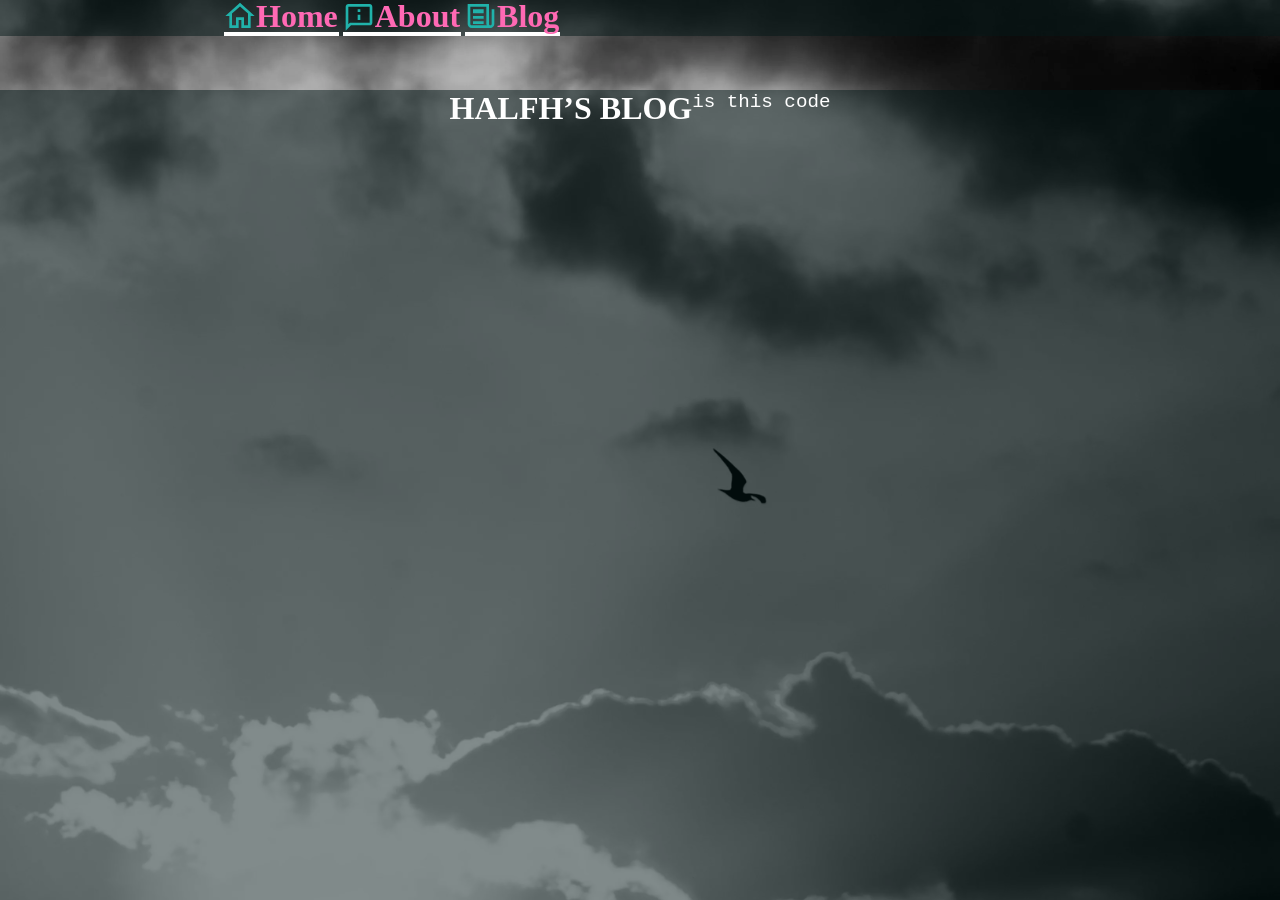
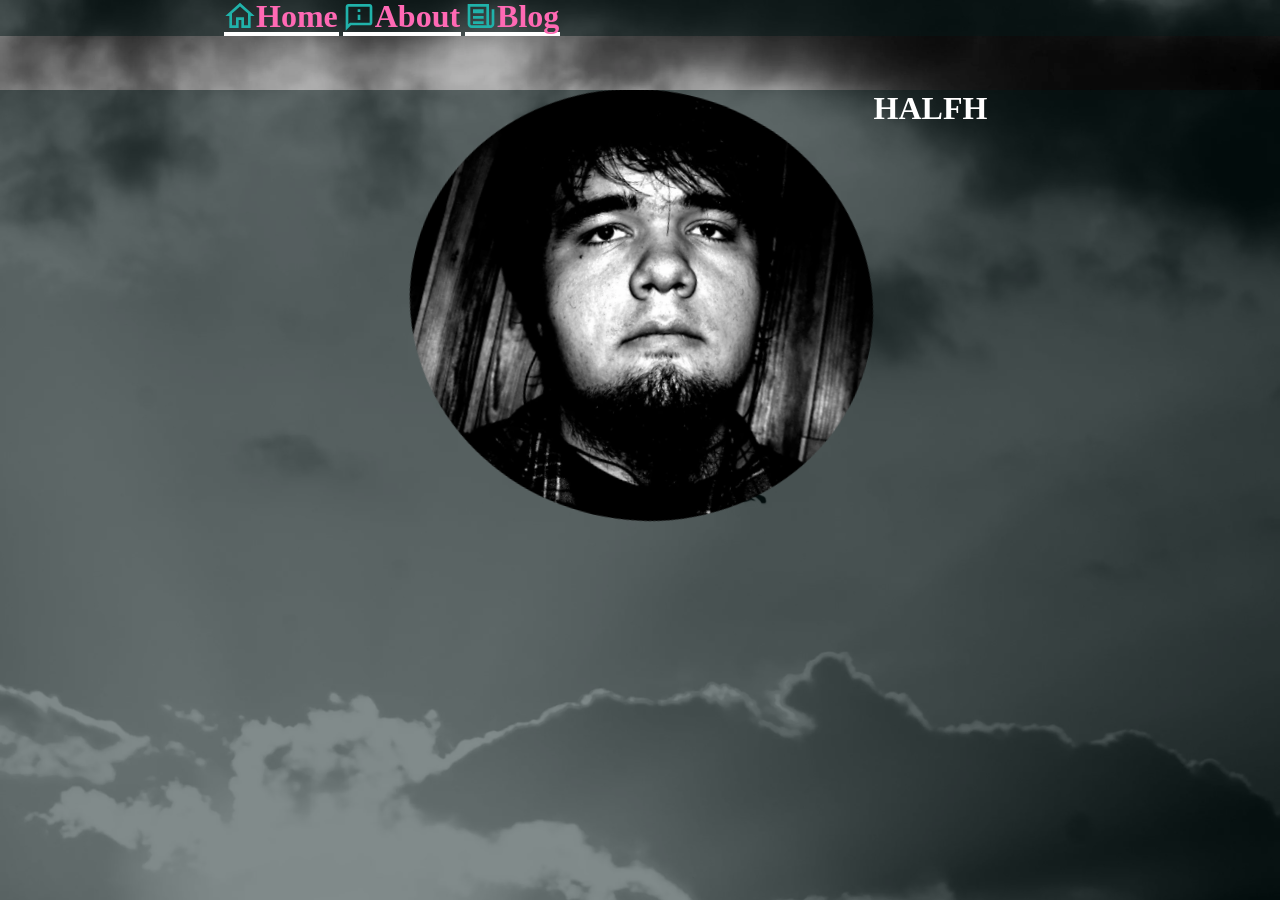
Before and after one commit to halfh/old.halfh, a Jekyll site: the page built from index.md, in a window 1280 px wide and 900 px high. Built offline with Jekyll 4.4.1, drawn with Linux system fonts in a browser that asks for light colours.

Commit message:
landing page content

```diff
--- a/_sass/main.scss
+++ b/_sass/main.scss
@@ -66,6 +66,16 @@ nav {
 	.icon-header {
 		display: block;
 		width: 20vw;
+	}
+	.avatar {
+		width: 80%;
+		float: right;
+		border-radius: 100%;
+		transition: all 0.5s;
+		transform: rotate(13deg);
+		&:hover {
+			transform: scale(0.8);
+		}
 	}
 	hr {
 		border-bottom: 0.5rem $bgo double;
@@ -203,28 +213,3 @@ nav {
 		}
 	}
 }
-// @media (min-width: 30rem) and (max-width: 50rem) and (orientation: landscape) {
-// 	body {
-// 		background-color: $dg;
-// 		// background-image: url('/assets/img/bg_med.webp');
-// 		background-repeat: no-repeat;
-// 		background-size: 100vw auto;
-// 	}
-// }
-// @media (max-width: 40rem) and (orientation: portrait) {
-// 	body {
-// 		background-color: $dg;
-// 		// background-image: url('/assets/img/bg.webp');
-// 		background-repeat: no-repeat;
-// 		background-size: auto 100vh;
-// 		background-position: top -10vw auto auto;
-// 	}
-// }
-// @media (min-width: 60rem) and (orientation: portrait) {
-// 	body {
-// 		.content {
-// 			margin: auto;
-// 			width: 50vw;
-// 		}
-// 	}
-// }
--- a/index.md
+++ b/index.md
@@ -2,6 +2,6 @@
 title: Home
 layout: default
 ---
-# Halfh's blog
+![me](./assets/img/me_avatar.webp){: .avatar}
 
-`is this code`
+# Halfh
```
Also changed, not shown: assets/img/me.webp (added), assets/img/me_avatar.webp (added), 5 other files.
